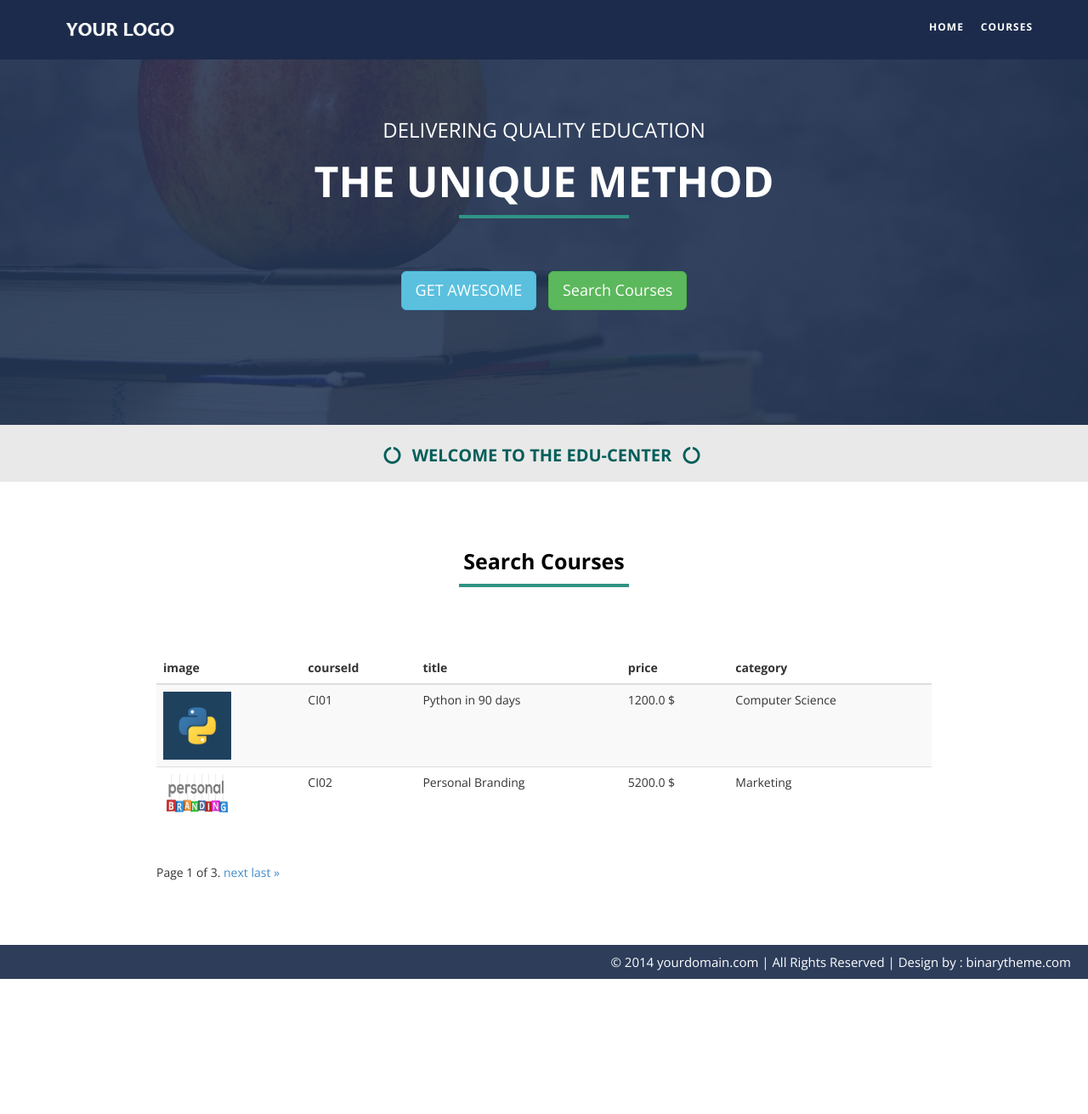
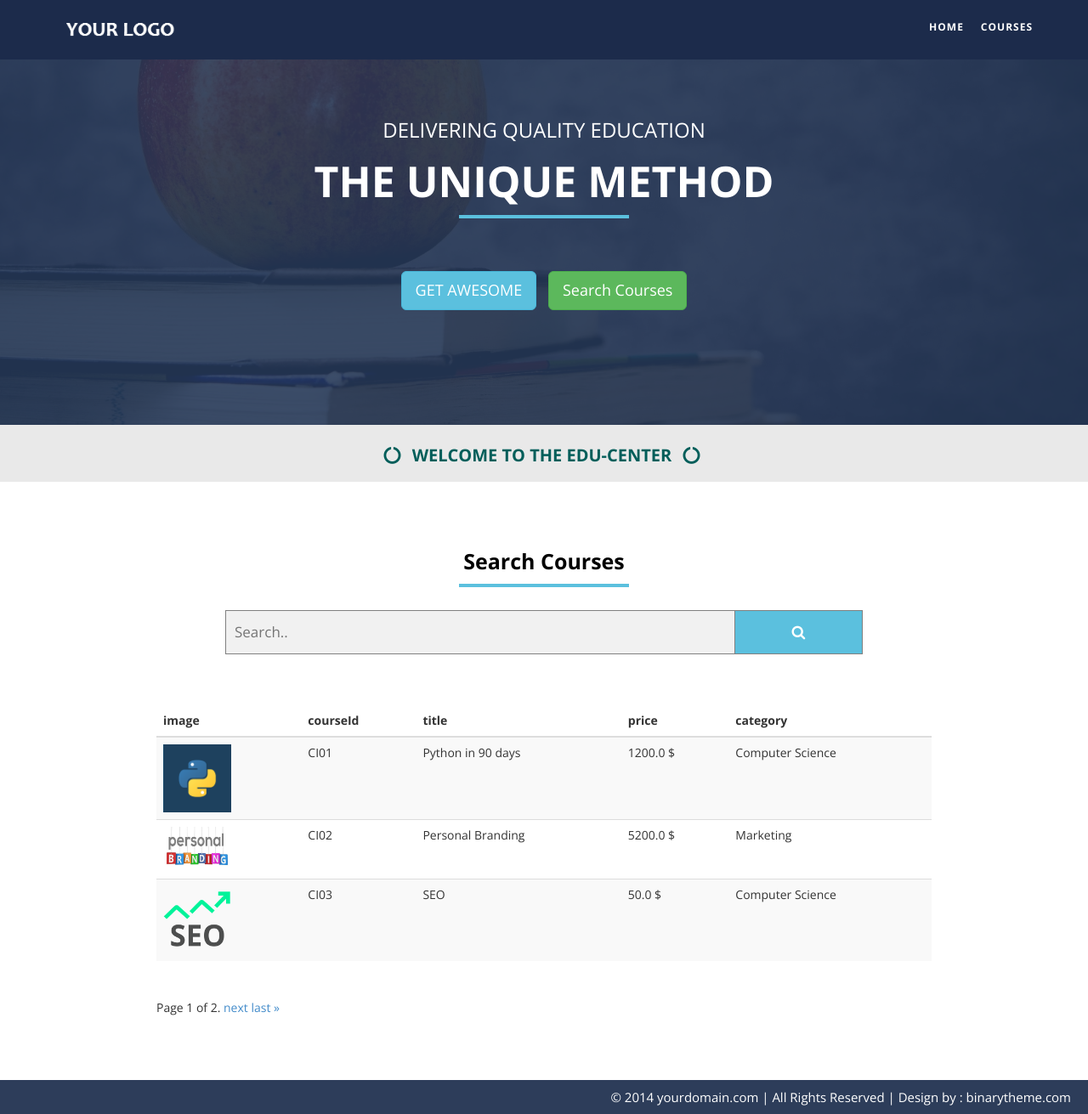
Before and after one commit to sarahaziziyan/OnlineCourse, a Django app: page / in a window 1280 px wide. Shown: the whole page at 85% size. Before the commit the page ends 1152 px from the top, so only its background shows below. Run offline with Django 3.2, Linux system fonts and the light colour scheme; data comes from the database, SQL or seed files in the repository; some libraries are stand-ins or nearby versions.

Commit message:
course Search completed

```diff
--- a/OnlineCourseProject/OnlineCourseApp/static/css/dashboard.css
+++ /dev/null
@@ -1,14 +0,0 @@
-.courseImage{
-    max-height: 80px;
-    max-width: 80px;
-}
-
-.searchCourseTableContainer{
-    width : 80%;
-    margin : 50px auto;
-}
-
-.searchCourseTableContainer table{
-    background : white;
-    border-radius : 5px;
-}
--- /dev/null
+++ b/OnlineCourseProject/OnlineCourseApp/static/css/onlineCourse.css
@@ -0,0 +1,48 @@
+.courseImage{
+    max-height: 80px;
+    max-width: 80px;
+}
+
+.searchCourseTableContainer{
+    width : 80%;
+    margin : 50px auto;
+}
+
+.searchCourseTableContainer table{
+    background : white;
+    border-radius : 5px;
+}
+
+/* Style the search field */
+form.searchCourse input[type=text] {
+  padding: 10px;
+  font-size: 17px;
+  border: 1px solid grey;
+  float: left;
+  width: 80%;
+  background: #f1f1f1;
+}
+
+/* Style the submit button */
+form.searchCourse button {
+  float: left;
+  width: 20%;
+  padding: 10px;
+  background: #5bc0de;
+  color: white;
+  font-size: 17px;
+  border: 1px solid grey;
+  border-left: none; /* Prevent double borders */
+  cursor: pointer;
+}
+
+form.searchCourse button:hover {
+  background: #0b7dda;
+}
+
+/* Clear floats */
+form.searchCourse::after {
+  content: "";
+  clear: both;
+  display: table;
+}
--- a/OnlineCourseProject/OnlineCourseApp/static/css/style.css
+++ b/OnlineCourseProject/OnlineCourseApp/static/css/style.css
@@ -136,7 +136,7 @@ body {
 
 h1::after {
     content: " ";
-    border: solid 2px #2f9484;
+    border: solid 2px #5bc0de;
     display: block;
     width: 200px;
     margin: 12px auto;
--- a/OnlineCourseProject/OnlineCourseApp/templates/dashboard.html
+++ b/OnlineCourseProject/OnlineCourseApp/templates/dashboard.html
@@ -4,7 +4,7 @@
 <head>
     <meta charset="UTF-8">
     <title>Login</title>
-    <link rel='stylesheet' type='text/css' href="{% static 'css/dashboard.css' %}" />
+    <link rel='stylesheet' type='text/css' href="{% static 'css/onlineCourse.css' %}" />
     <script type='text/javascript' charset='utf8' src="{% static 'js/jquery-1.11.3.min.js' %}"></script>
 
 </head>
--- a/OnlineCourseProject/OnlineCourseApp/templates/index.html
+++ b/OnlineCourseProject/OnlineCourseApp/templates/index.html
@@ -17,7 +17,7 @@
     <link href="{% static 'css/style.css' %}" rel="stylesheet" />
   <!-- Google	Fonts -->
 	<link href='http://fonts.googleapis.com/css?family=Open+Sans:400,700,300' rel='stylesheet' type='text/css' />
-    <link href="{% static 'css/dashboard.css' %}" rel="stylesheet" />
+    <link href="{% static 'css/onlineCourse.css' %}" rel="stylesheet" />
 </head>
 <body >
 
@@ -121,8 +121,12 @@
                  <div class="col-lg-8 col-lg-offset-2 col-md-8 col-sm-8 col-md-offset-2 col-sm-offset-2">
                      <h1 data-scroll-reveal="enter from the bottom after 0.2s"  class="header-line">Search Courses</h1>
                      <p data-scroll-reveal="enter from the bottom after 0.3s" >
-
-                         </p>
+                         <form class="searchCourse" action="{% url 'search_courses' %}" method="post">
+                            {% csrf_token %}
+                            <input type="text" placeholder="Search.." name="searchCourseInput">
+                            <button type="submit"><i class="fa fa-search"></i></button>
+                        </form>
+                     </p>
                  </div>
 
              </div>
--- a/OnlineCourseProject/OnlineCourseApp/views.py
+++ b/OnlineCourseProject/OnlineCourseApp/views.py
@@ -14,15 +14,27 @@ from .models import CustomUser, Course
 from django.contrib.auth.models import User
 
 
+def giveCoursesPage(request,coursesList):
+    paginator = Paginator(coursesList, 3)
+    page = request.GET.get('page', 1)
+    courses = paginator.get_page(page)
+    return render(request, 'index.html', {'courses': courses})
+
+
 def index(request):
     coursesList = Course.objects.all()
-    paginator = Paginator(coursesList, 2)
-    page = request.GET.get('page', 1)
-    courses = paginator.get_page(page)
-    return render(request, "index.html", {'courses': courses})
+    return giveCoursesPage(request,coursesList)
+
 
 def index_premade(request):
     return render(request, "index_premade.html", {})
+
+
+def search_courses(request):
+    title = request.POST.get('searchCourseInput', '')
+    coursesList = Course.objects.filter(title__contains=title)
+    return giveCoursesPage(request, coursesList)
+
 
 def myLogin(request):
     username = request.POST.get('username', None)
@@ -85,15 +97,15 @@ def bootstrapDemo(request):
     return render(request, "bootstrapDemo.html",{'form':userForm})
 
 
-def search_courses(request):
-    if request.user.is_authenticated:
-        coursesList = Course.objects.all()
-        paginator  = Paginator(coursesList, 5)
-        page = request.GET.get('page' , 1)
-        courses = paginator.get_page(page)
-        return render(request, 'search_courses.html', {'courses': courses})
-    else:
-        return render(request, "login.html", {'errorMsg': 'لطفا وارد شوید'})
+# def search_courses(request):
+#     if request.user.is_authenticated:
+#         coursesList = Course.objects.all()
+#         paginator  = Paginator(coursesList, 5)
+#         page = request.GET.get('page' , 1)
+#         courses = paginator.get_page(page)
+#         return render(request, 'search_courses.html', {'courses': courses})
+#     else:
+#         return render(request, "login.html", {'errorMsg': 'لطفا وارد شوید'})
 
 def my_courses(request):
     pass
```
